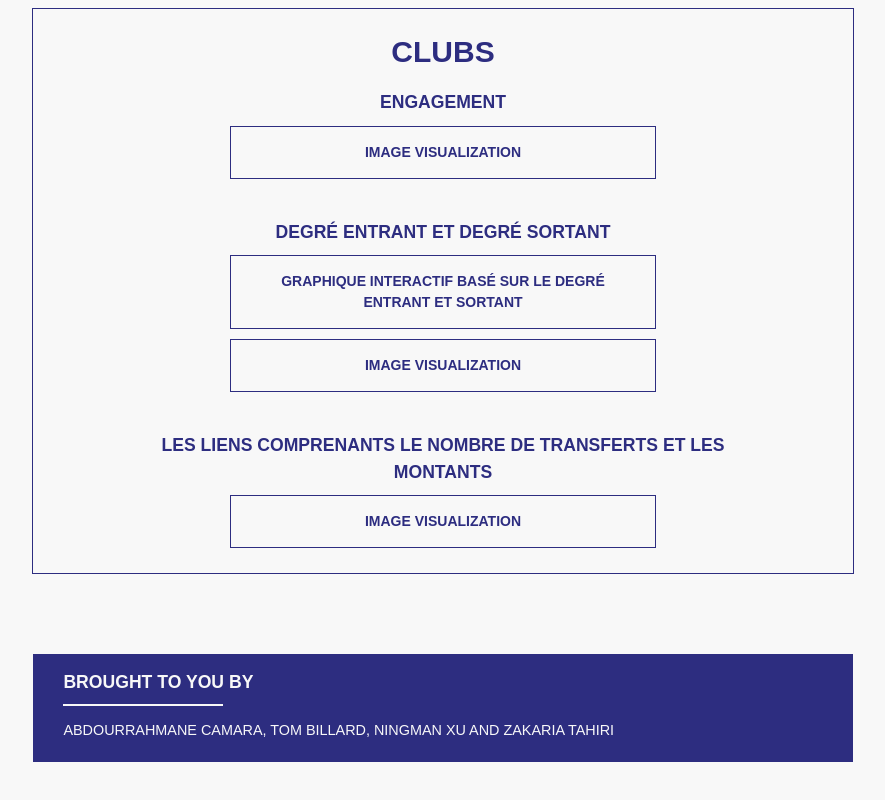
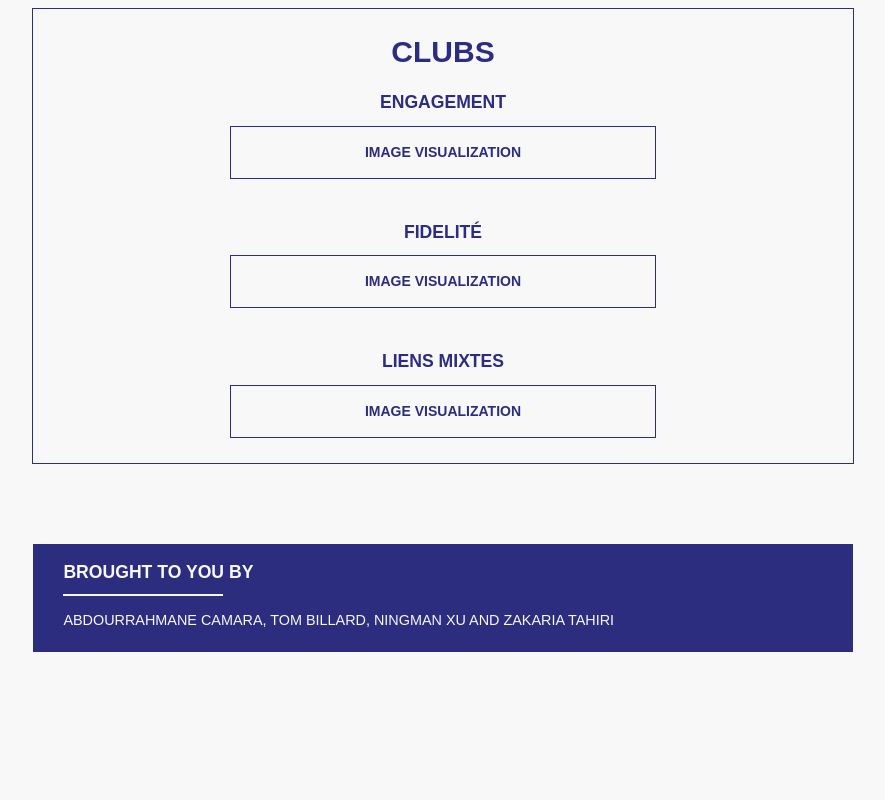
Before and after one commit to zackemcee/sna-transfermarket, a plain HTML site: page gephi.html in a window 1280 px wide. Shown: the part 1743-2543 px from the top of the page, without its empty margins (197-1082 px from the left). After the commit the page ends 2475 px from the top, so only its background shows below. Drawn offline with Linux system fonts and the light colour scheme; a script that the page names is missing.

Commit message:
Update gephi.html

```diff
--- a/gephi.html
+++ b/gephi.html
@@ -74,14 +74,11 @@
       <a href="media/team/team-bc.png" target="_blank">Image visualization</a>
     </div>
     <div class="sub teams">
-      <h3>Degré entrant et degré sortant</h3>
-      <a href="https://zackemcee.github.io/league-inout/" target=" _blank" class="l">
-        Graphique interactif basé sur le degré entrant et sortant
-      </a>
+      <h3>Fidelité</h3>
       <a href="media/team/team-inout.png" target="_blank">Image visualization</a>
     </div>
     <div class="sub teams">
-      <h3>Les liens comprenants le nombre de transferts et les montants</h3>
+      <h3>Liens mixtes</h3>
       <a href="media/team/both.png" target=" _blank" class="l">
         Image visualization
       </a>
```
